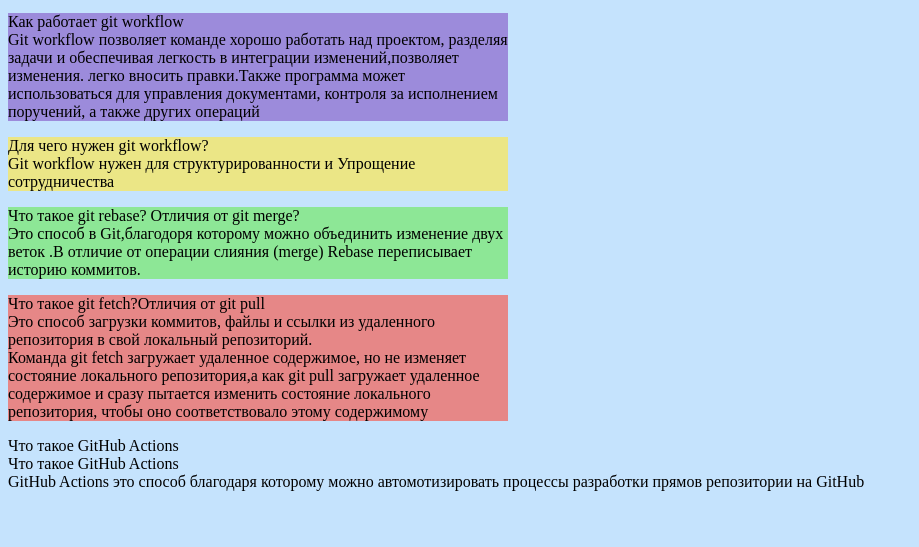
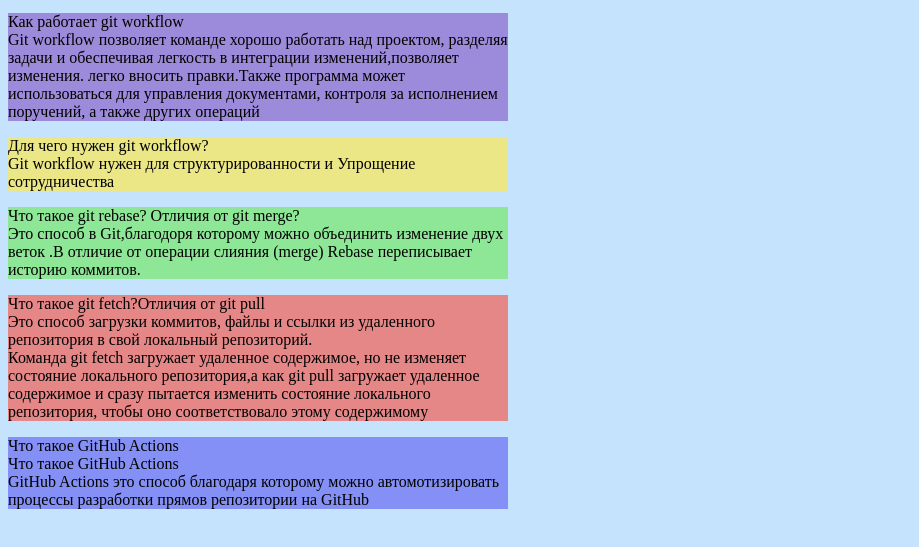
Before and after one commit to Shakhiizada/shpractise, a plain HTML site: page index.html in a window 1280 px wide. Shown: the part 137-684 px from the top of the page, without its empty margins (0-919 px from the left). Drawn offline with Linux system fonts and the light colour scheme.

Commit message:
Update style.css

```diff
--- a/style.css
+++ b/style.css
@@ -27,6 +27,11 @@ h1 {
     background-color: rgb(230, 135, 135);
     width: 500px;
 }
+
+.six {
+    background-color: rgba(106, 110, 243, 0.7);
+    width: 500px;
+}
 body {
     background-color: rgb(197, 227, 253);
 }
```
